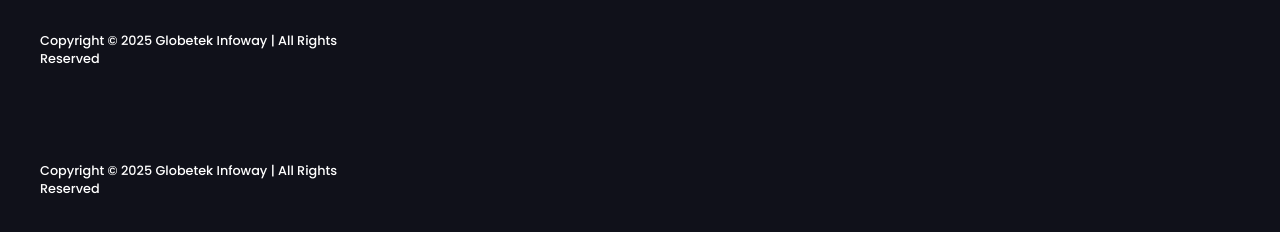
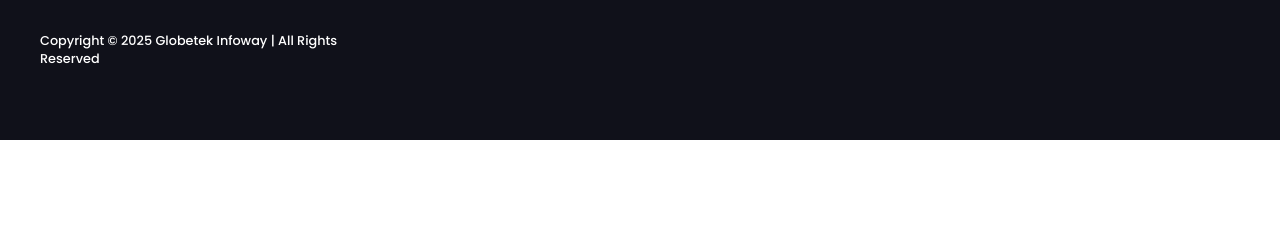
Before and after one commit to Susmita-Dey/client_dev, a plain HTML site: page home.html in a window 1280 px wide. Shown: the part 8927-9159 px from the top of the page. After the commit the page ends 9067 px from the top, so only its background shows below. Drawn offline with Linux system fonts and the light colour scheme.

Commit message:
Remove duplicate copyright notice in footer for cleaner layout

```diff
--- a/home.html
+++ b/home.html
@@ -1414,9 +1414,6 @@
           <p class="footer-bottom">
             Copyright © 2025 Globetek Infoway | All Rights Reserved
           </p>
-          <p class="footer-bottom">
-            Copyright © 2025 Globetek Infoway | All Rights Reserved
-          </p>
         </div>
         <div></div>
         <!-- Middle: Solutions -->
```
